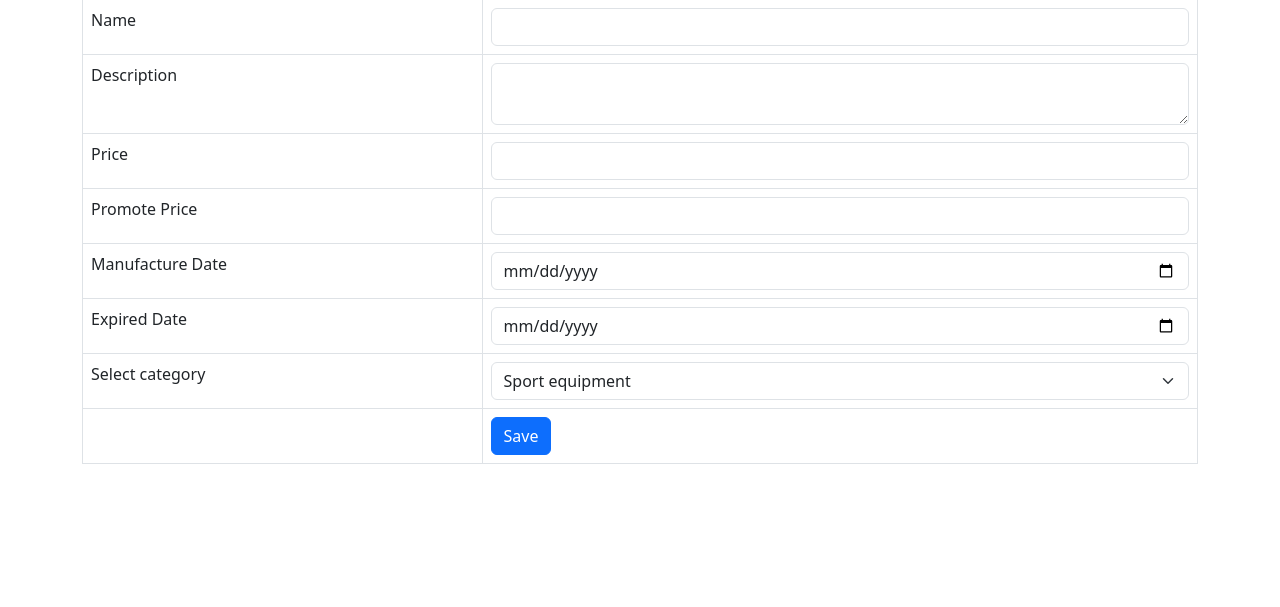
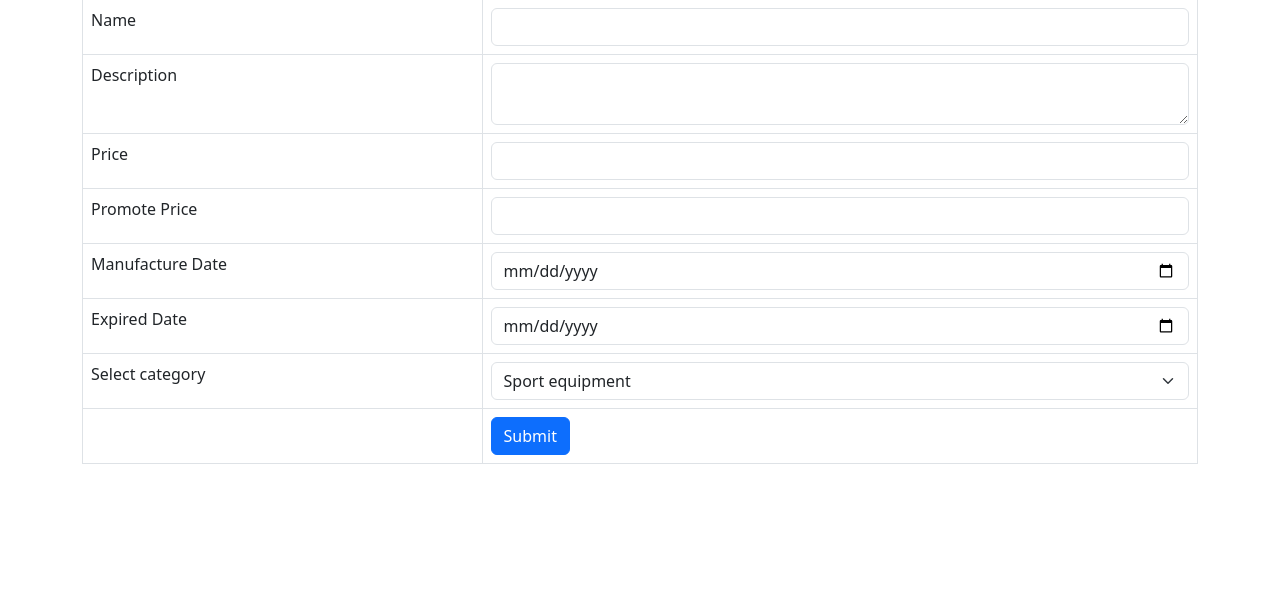
Before and after one commit to YuHanYuan0802/web-application-development, a PHP site: page /product_create.php in a window 1280 px wide. Shown: the part 57-664 px from the top of the page. Run offline with PHP 8.4, Linux system fonts and the light colour scheme; a user stored in the database is signed in; data comes from the database, SQL or seed files in the repository.

Commit message:
rename save to submit in create action file

```diff
--- a/project/category_create.php
+++ b/project/category_create.php
@@ -89,7 +89,7 @@ include 'config/validate_login.php';
                 <tr>
                     <td></td>
                     <td>
-                        <input type='submit' value='Save' class='btn btn-primary' />
+                        <input type='submit' value='Submit' class='btn btn-primary' />
 
                     </td>
                 </tr>
--- a/project/order_create.php
+++ b/project/order_create.php
@@ -186,7 +186,7 @@ include 'config/validate_login.php';
                     <tr>
                         <td></td>
                         <td>
-                            <input type="submit" value="Save" class="btn btn-primary">
+                            <input type="submit" value="Submit" class="btn btn-primary">
                         </td>
                     </tr>
                 </table>
--- a/project/product_create.php
+++ b/project/product_create.php
@@ -162,7 +162,7 @@ include 'config/validate_login.php';
                 <tr>
                     <td></td>
                     <td>
-                        <input type='submit' value='Save' class='btn btn-primary' />
+                        <input type='submit' value='Submit' class='btn btn-primary' />
                     </td>
                 </tr>
             </table>
```
